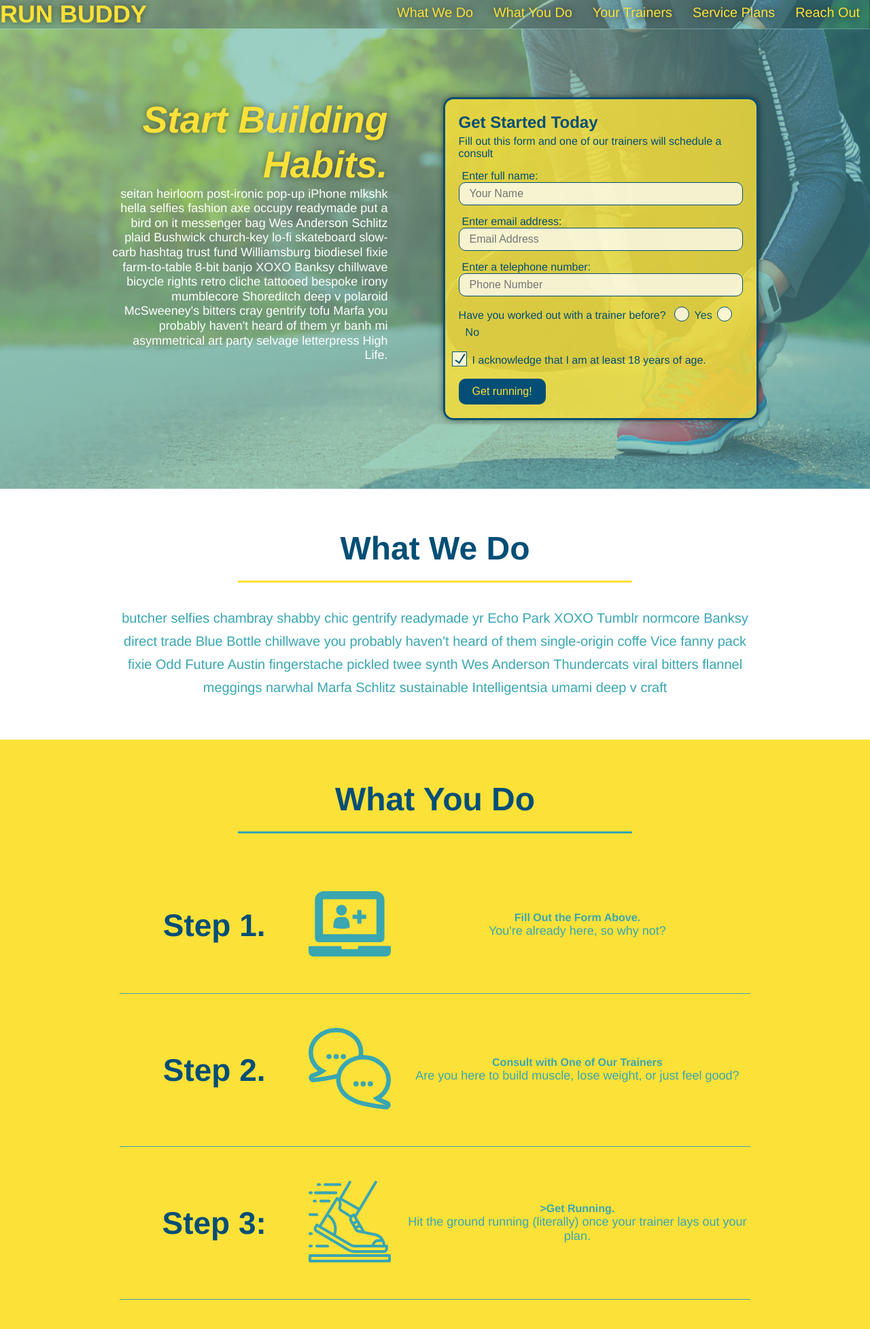
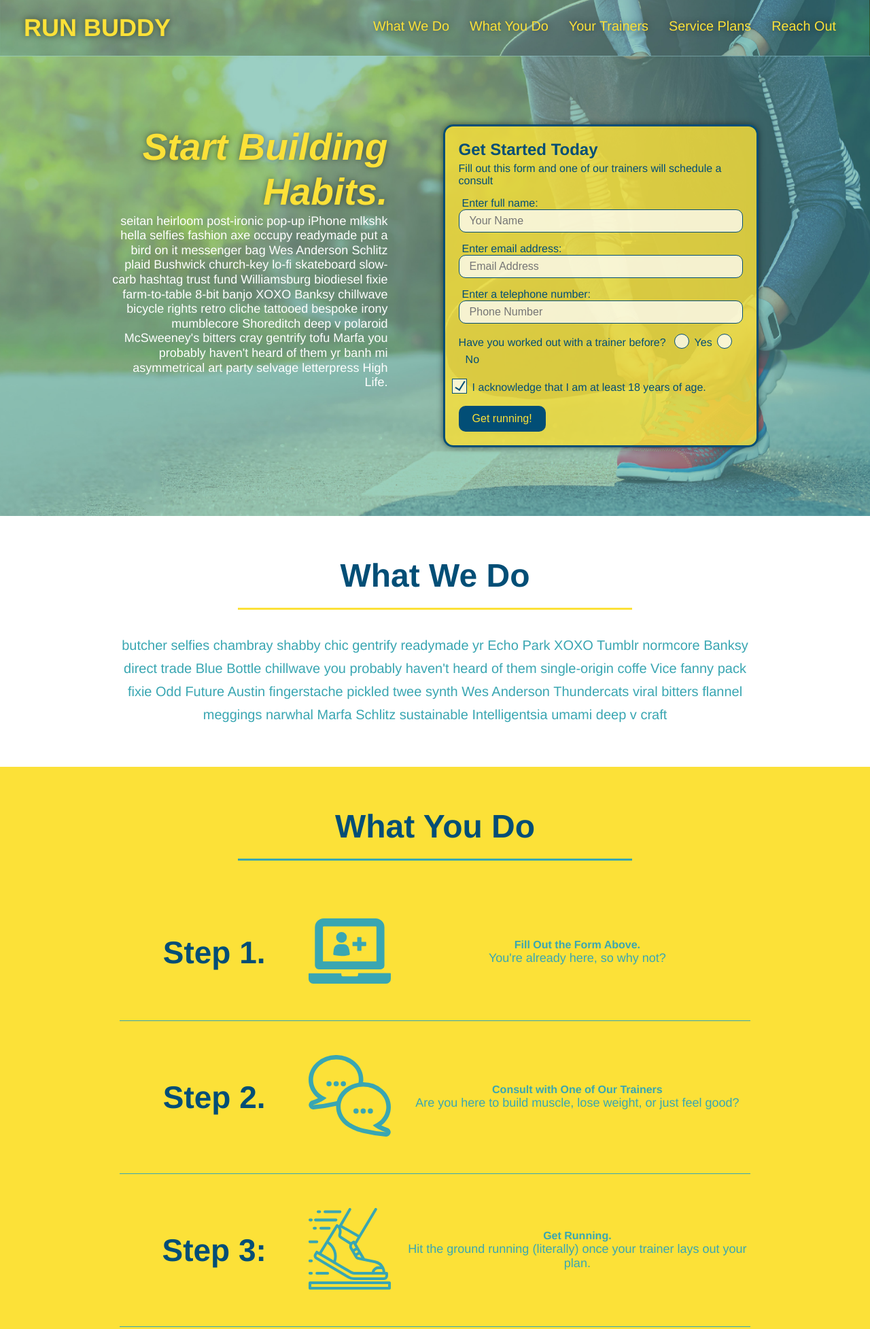
Before and after one commit to melissabcadena/run-buddy, a plain HTML site: page index.html in a window 1280 px wide. Shown: the top 1955 px of the page at 68% size. Drawn offline with Linux system fonts and the light colour scheme.

```diff
--- a/assets/css/style.css
+++ b/assets/css/style.css
@@ -18,7 +18,7 @@ body {
 
 /* apply styles to <header> */
 header {
-    padding: 20px 35 px;
+    padding: 20px 35px;
     background-color: #39a6b2;
     display: flex;
     justify-content: space-between;
--- a/index.html
+++ b/index.html
@@ -133,7 +133,7 @@
                         <img src="./assets/images/step-3.svg" alt="" />
                     </div>
                     <div class="step-text">
-                        <h4>>Get Running.</h4>
+                        <h4>Get Running.</h4>
                         <p>Hit the ground running (literally) once your trainer lays out your plan.</p>
                     </div>
                 </div>
```
